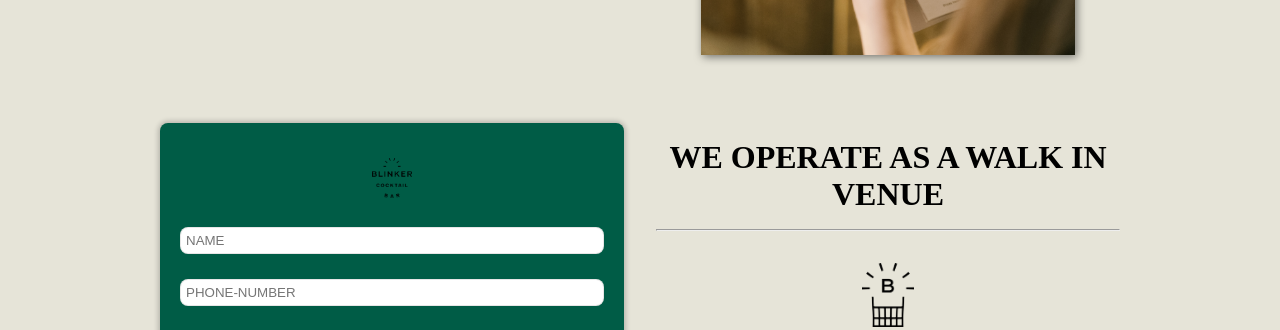
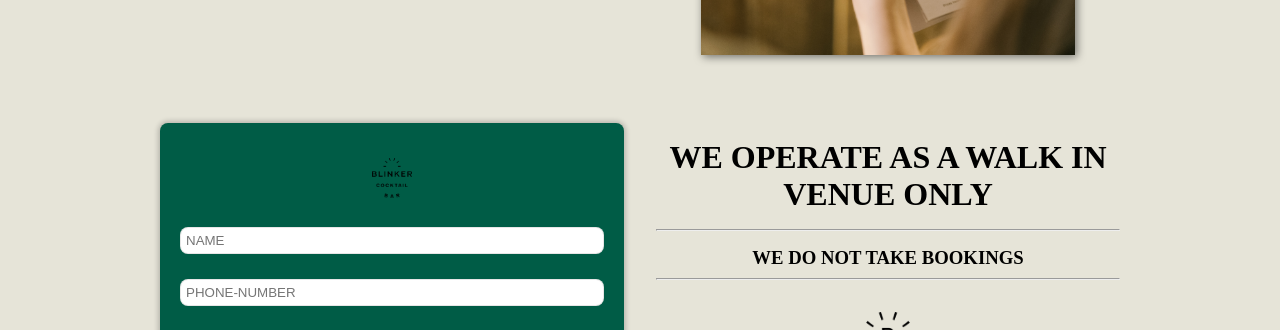
Before and after one commit to jimbobding/blinker-website-react, a React (Vite) app: page / in a window 1280 px wide. Shown: the part 4120-4450 px from the top of the page. Built offline with nearby package versions, Linux system fonts and the light colour scheme; a web font is replaced by a local one.

Commit message:
changed booking copy

```diff
--- a/src/components/BookingForm.tsx
+++ b/src/components/BookingForm.tsx
@@ -93,9 +93,13 @@ const BookingForm: React.FC = () => {
         </div>
         <div className="booking-form-element">
           <h2 className="section-header">
-            WE OPERATE AS A WALK IN VENUE
+            WE OPERATE AS A WALK IN VENUE ONLY
             <hr />
           </h2>
+          <h3 className="section-header">
+            WE DO NOT TAKE BOOKINGS
+            <hr />
+          </h3>
           <div className="text-center">
             <a href="" className="contact-logo">
               <img
```
